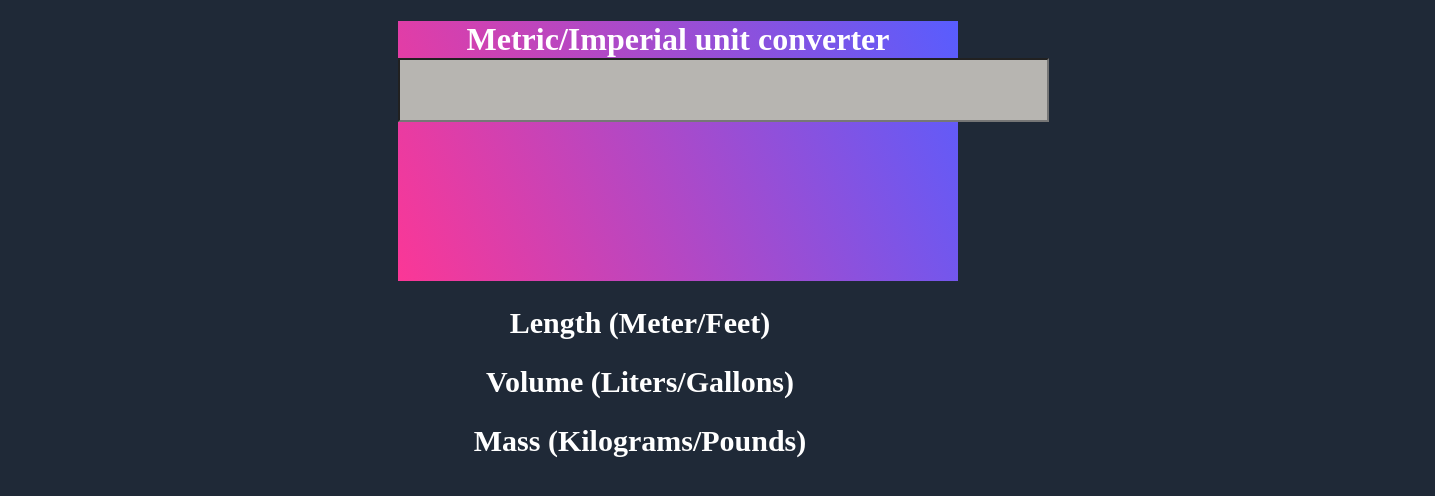
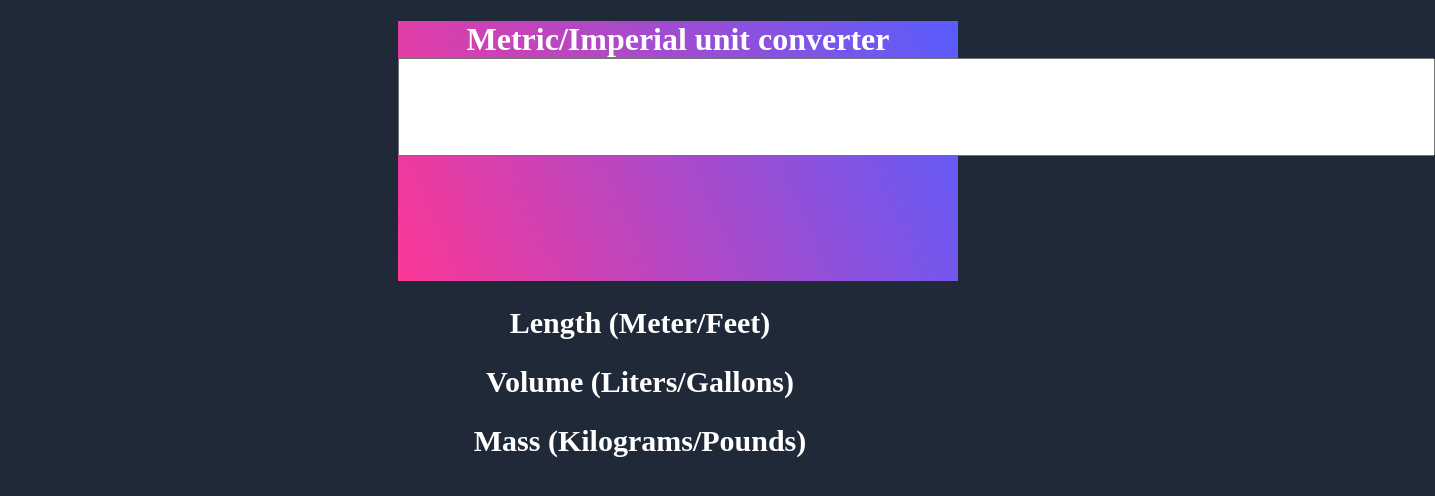
Before and after one commit to ghost-nex/Practice, a plain HTML site: page unitConverter/index.html in a window 1280 px wide. Shown: the whole page, 1435 px wide, since content can reach past the window. Drawn offline with Linux system fonts and the light colour scheme.

Commit message:
Update unitConverter.css

```diff
--- a/unitConverter/unitConverter.css
+++ b/unitConverter/unitConverter.css
@@ -17,9 +17,9 @@ main {
 }
 
 input {
-    background-color: #B7B5B1;
+
     color: black;
-    font-size: 50px;
+    font-size: 80px;
 }
 
 results {
```
